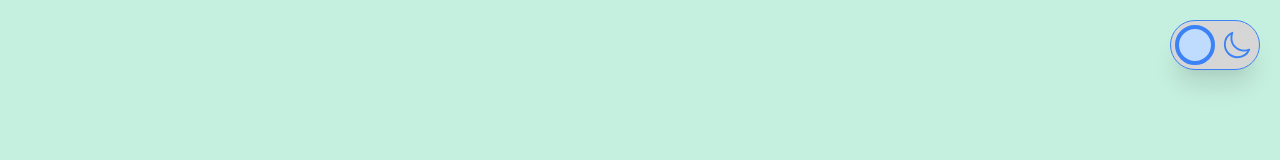
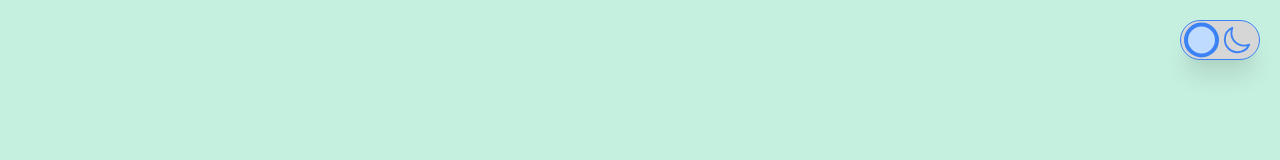
Before and after one commit to blchelle/portfolio-webpage, a React (Vite) app: page / in a window 1280 px wide. Shown: the top 160 px of the page. Built offline with nearby package versions, Linux system fonts and the light colour scheme.

Commit message:
#157: Fix light/dark theme toggler

```diff
--- a/src/components/ThemeToggler.tsx
+++ b/src/components/ThemeToggler.tsx
@@ -29,15 +29,15 @@ const ThemeToggler = () => {
 		}
 	};
 
-	const leftStyle = theme === 'light' ? { left: '0.4rem' } : { left: '4.3rem' };
+	const leftStyle = theme === 'light' ? { left: '0.25rem' } : { left: '4.1rem' };
 
 	return (
 		<div
-			className='fixed z-10 top-8 right-8 w-36 h-20 rounded-full bg-gray-3 dark:bg-gray-7 shadow-xl border border-blue-500 dark:border-yellow-400 '
+			className='fixed top-8 right-8 w-32 h-16 rounded-full bg-gray-3 dark:bg-gray-7 shadow-xl border border-blue-500 dark:border-yellow-400 z-20'
 			onClick={toggleTheme}
 		>
 			<div
-				className={`border-blue-500 bg-blue-200 dark:border-yellow-400 dark:bg-yellow-200 border-4 absolute w-16 h-16 top-1/2 transform -translate-y-1/2 rounded-full transition-all z-30`}
+				className={`border-blue-500 bg-blue-200 dark:border-yellow-400 dark:bg-yellow-200 border-4 absolute w-14 h-14 top-1/2 transform -translate-y-1/2 rounded-full transition-all z-30`}
 				style={leftStyle}
 			/>
 			<SunIcon className='absolute left-3 w-12 h-12 top-1/2 transform -translate-y-1/2 z-20 stroke-current text-yellow-400' />
```
